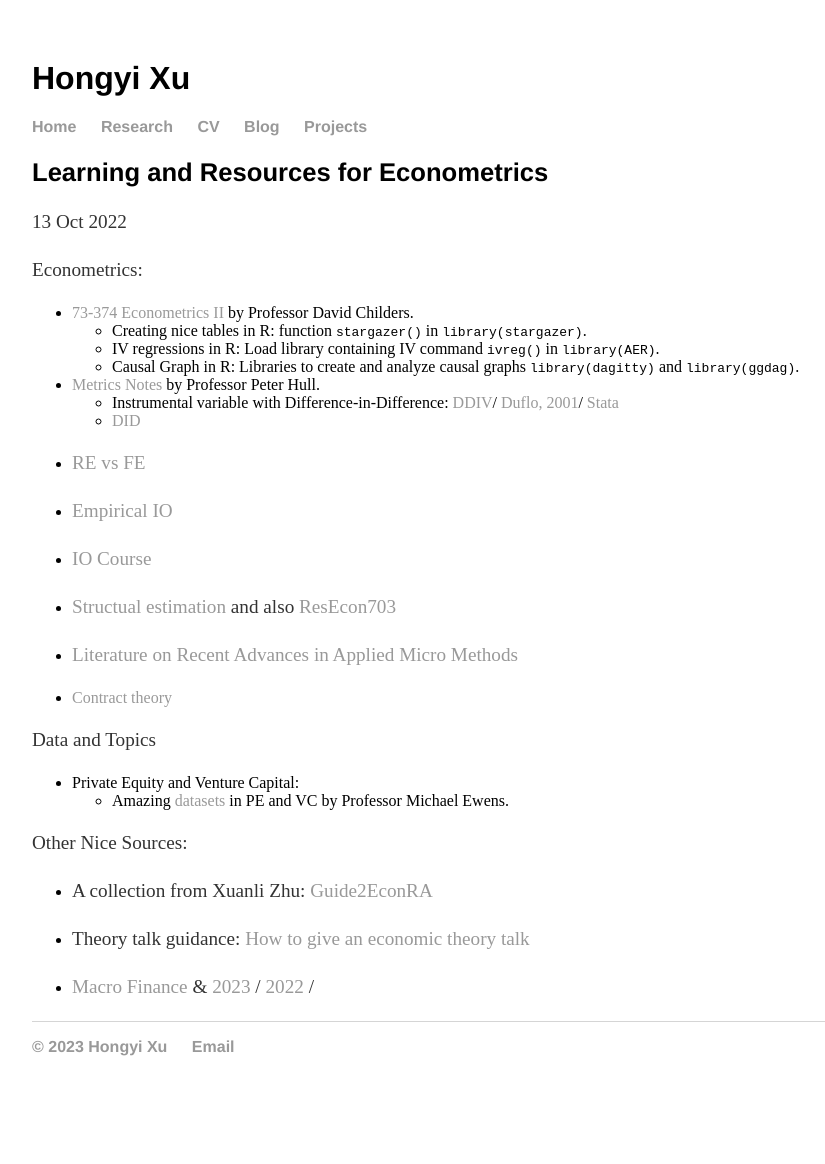
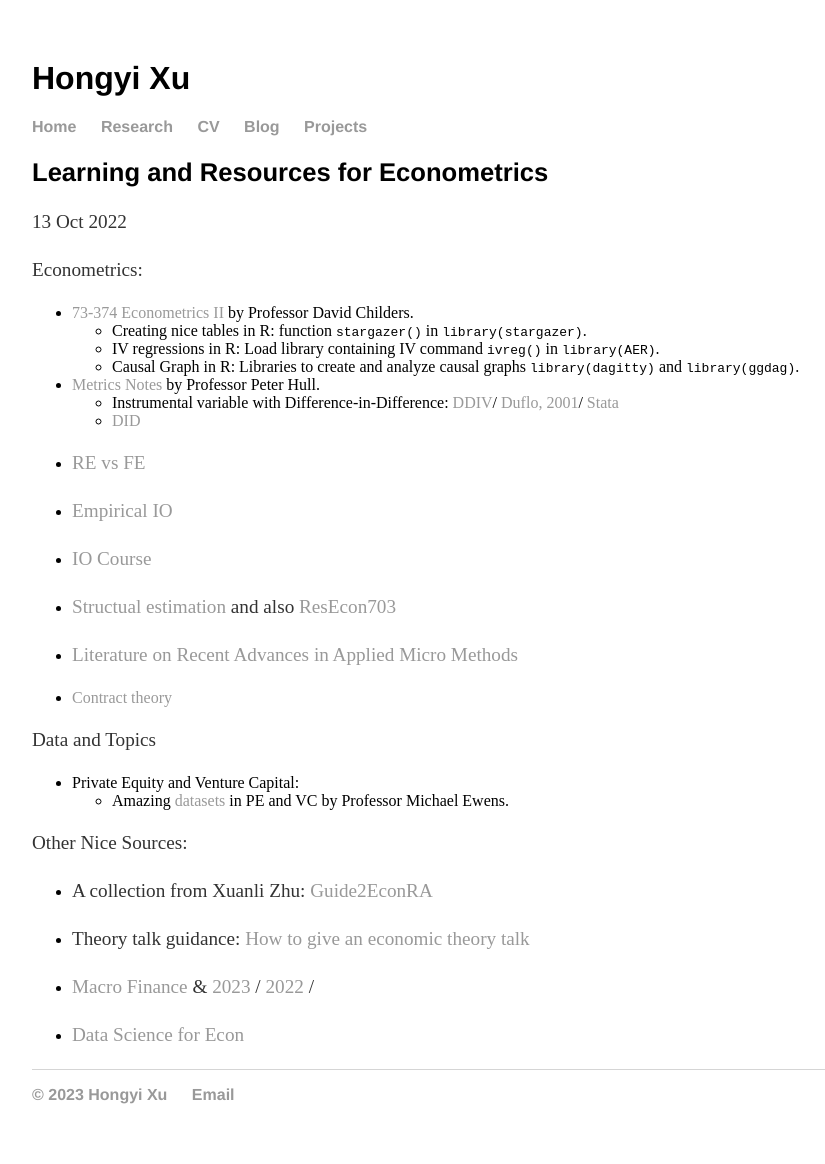
Before and after one commit to hongyileoxu/hongyileoxu.github.io, a Jekyll site: the page built from _posts/2022-10-13-great-resources.md, in a window 1280 px wide. Shown: the whole page, without its empty margins (160-985 px from the left). Built offline with Jekyll 4.4.1, drawn with Linux system fonts in a browser that asks for light colours; before the commit the page ends 1116 px from its top, so only the background shows below that.

Commit message:
Update 2022-10-13-great-resources.md

```diff
--- a/_posts/2022-10-13-great-resources.md
+++ b/_posts/2022-10-13-great-resources.md
@@ -37,3 +37,5 @@ Other Nice Sources:
 -  Theory talk guidance: [How to give an economic theory talk](https://drive.google.com/file/d/1SHiJs6Uz1wDBOSMRb8rPvu4UkqfJUjSF/view)
 
 -  [Macro Finance](https://initiative.princeton.edu) & [2023](https://youtube.com/playlist?list=PLPKR-Xs1slgSRm8PtH49H5G1Zr7eiEl0Q&si=kdfn_2BLH7OskABr) / [2022](https://youtube.com/playlist?list=PLPKR-Xs1slgRvgQO0aqLhnW3Z8gq4bdSp&si=OZH8WHVHmbVmGuUb) /
+
+-  [Data Science for Econ](https://github.com/uo-ec607/lectures.git)
```
